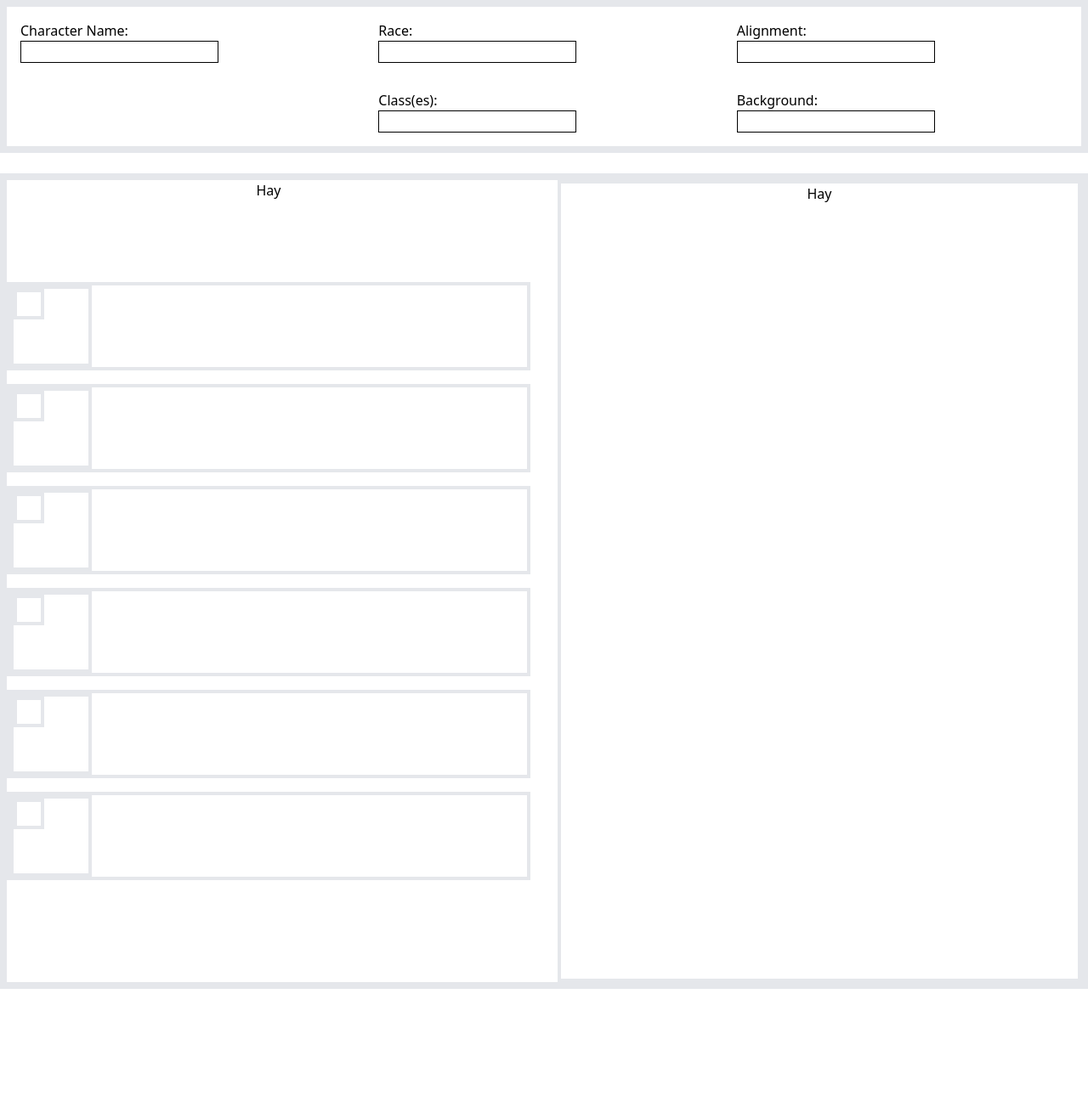
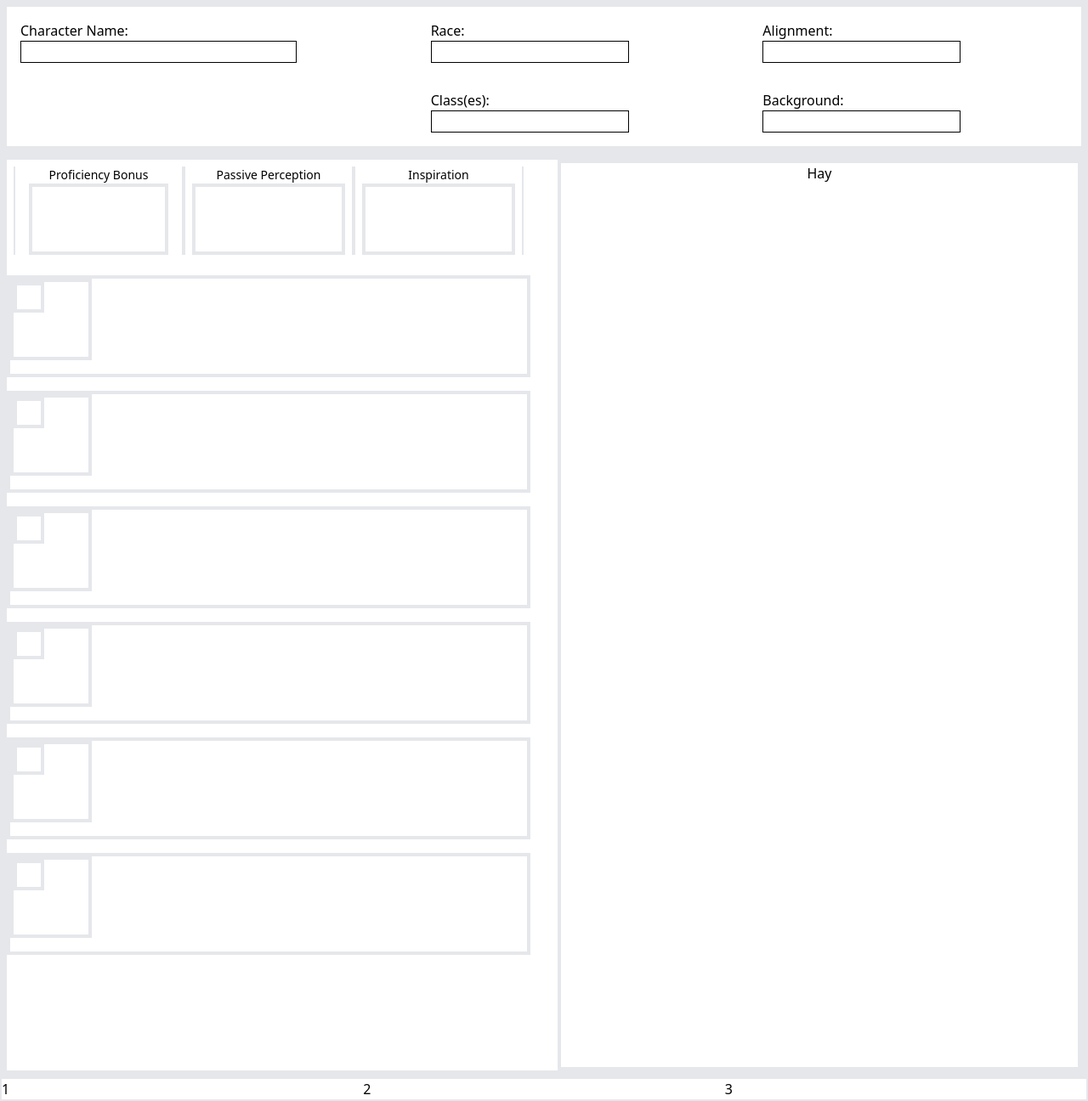
Before and after one commit to JZims/5e-sheet-component, a React (Vite) app: page / in a window 1280 px wide. Shown: the whole page at 85% size. Before the commit the page ends 1164 px from the top, so only its background shows below. Built offline with nearby package versions, Linux system fonts and the light colour scheme.

Commit message:
Bonus Boxes started

```diff
--- a/package.json
+++ b/package.json
@@ -10,9 +10,11 @@
     "preview": "vite preview"
   },
   "dependencies": {
+    "class-variance-authority": "^0.7.0",
     "eslint-plugin-react": "^7.33.2",
     "react": "^18.2.0",
-    "react-dom": "^18.2.0"
+    "react-dom": "^18.2.0",
+    "tailwind-merge": "^1.14.0"
   },
   "devDependencies": {
     "@types/react": "^18.2.15",
--- a/src/App.tsx
+++ b/src/App.tsx
@@ -1,91 +1,22 @@
+import BodyContent from "./components/BodyContent";
+import PageFooter from "./components/PageFooter";
+import PageHeader from "./components/PageHeader";
 
 
 
 function App() {
 
   return (
-  <>
-  {/* Header Section */}
-   <div className="container md:mx-auto border-solid border-8" id="header-section">
-      <div className="md:grid grid-rows-3 grid-flow-col xs:flex xs:flex-col" >
-        <div className="p-4 input-group row-span-3 " id="character-name">
-          <label htmlFor="character-name" >Character Name: </label>
-          <br/>
-          <input type="text" id="character-name" className=" border-black border-solid border"/>
-        </div>
-        <div className=" p-4 col-start-2 row-span-1" id="char-race">
-          <label htmlFor="char-race" className="pr-3">Race:</label>
-          <br/>
-          <input className="border-black border-solid border " type="text" id="char-race" />
-        </div>
-        <div className="p-4 col-start-2 row-span-1" id="char-class">
-          <label htmlFor="char-class" className="pr-3">Class(es):</label>
-          <br/>
-          <input type="text" id="char-class" className=" border-black border-solid border" />
-        </div>
-         <div className="p-4 col-start-3 row-span-1" id="char-alignment">
-          <label htmlFor="char-alignment" className="pr-3">Alignment:</label>
-          <br/>
-          <input type="text" id="char-alignment" className="border-black border-solid border" />
-        </div>
-        <div className="p-4 col-start-3 row-span-1" id="char-background">
-          <label htmlFor="char-background" className="pr-3">Background:</label>
-          <br/>
-          <input type="text" id="char-background" className="border-black border-solid border" />
-        </div>
-      </div>
+  <div className="max-h-screen flex flex-col">
+    {/* Header Section */}
+    <PageHeader />
 
-    </div>
-    <div className="container mt-6 md:mx-auto border-solid border-8" id="main-sheet">
-      <div className="md:grid grid-rows-8 grid-cols-4 grid-flow-col xs:flex xs:flex-col gap-4">
-        <div className="row-span-1 col-span-2 mr-2 text-center">
-          Hay
-        </div>
-        <div className="row-span-1 col-span-2 border-solid border-4 mr-2">
-          <div className="box-border h-24 w-24 border-4 relative">
-            <div className="box-border h-9 w-9 p-2 border-4 absolute top-0">
-            </div>
-          </div>
-        </div>
-        <div className="row-span-1 col-span-2 border-solid border-4 mr-2">
-          <div className="box-border h-24 w-24 border-4 relative">
-            <div className="box-border h-9 w-9 p-2 border-4 absolute top-0">
-            </div>
-          </div>
-        </div>
-        <div className="row-span-1 col-span-2 border-solid border-4 mr-2">
-          <div className="box-border h-24 w-24 border-4 relative">
-            <div className="box-border h-9 w-9 p-2 border-4 absolute top-0">
-            </div>
-          </div>
-        </div>
-        <div className="row-span-1 col-span-2 border-solid border-4 mr-2">
-          <div className="box-border h-24 w-24 border-4 relative">
-            <div className="box-border h-9 w-9 p-2 border-4 absolute top-0">
-            </div>
-          </div>
-        </div>
-        <div className="row-span-1 col-span-2 border-solid border-4 mr-2">
-          <div className="box-border h-24 w-24 border-4 relative">
-            <div className="box-border h-9 w-9 p-2 border-4 absolute top-0">
-            </div>
-          </div>
-        </div>
-        <div className="row-span-1 col-span-2 border-solid border-4 mr-2">
-          <div className="box-border h-24 w-24 border-4 relative">
-            <div className="box-border h-9 w-9 p-2 border-4 absolute top-0">
-            </div>
-          </div>
-        </div>
+    {/* Body Content */}
+    <BodyContent />
 
-
-
-        <div className="row-span-8 col-start-3 col-span-2 border-solid border-4 text-center ml-2">
-          Hay
-        </div>
-      </div>
-    </div>
-  </>
+    {/* Footer Section */}
+    <PageFooter />
+  </div>
   );
 };
 
--- /dev/null
+++ b/src/components/BodyContent.tsx
@@ -0,0 +1,78 @@
+
+export default function BodyContent () {
+    return (
+
+    <div className="border-solid border-8" id="main-sheet">
+
+         { /* Left Column */ }
+      <div className="md:grid grid-rows-8 grid-cols-4 grid-flow-col xs:flex xs:flex-col gap-4">
+        <div className="row-span-1 col-span-2 mr-2 text-center grid grid-cols-3 grid-flow-col p-2 place-content-baseline">
+          <div className="flex flex-col text-sm px-4 border-x-2 relative">
+             Proficiency Bonus
+          <div className=" h-18 w-18 p-4 border-4 flex flex-col flex-none justify-center items-center">
+              <input className=" p-2 box-content text-xl text-center outline-none" maxLength={2} size={2} type="text">
+              </input>
+          </div>
+          </div>
+          <div className="flex flex-col text-sm px-2 border-x-2">
+            Passive Perception
+               <div className=" h-18 w-18 p-4 border-4 flex flex-col flex-none justify-center items-center">
+              <input className=" p-2 box-content text-xl text-center outline-none" maxLength={2} size={2}>
+              </input>
+          </div>
+          </div>
+          <div className="flex flex-col text-sm px-2 border-x-2">
+             Inspiration
+               <div className=" h-18 w-18 p-4 border-4 flex flex-col flex-none justify-center items-center">
+              <input className=" p-2 box-content text-xl text-center outline-none" maxLength={2} size={2}>
+              </input>
+          </div>
+          </div>
+        </div>
+        <div className="row-span-1 col-span-2 border-solid border-4 mr-2">
+          <div className="box-border h-24 w-24 border-4 relative">
+            <div className="box-border h-9 w-9 p-2 border-4 absolute top-0">
+            </div>
+          </div>
+        </div>
+        <div className="row-span-1 col-span-2 border-solid border-4 mr-2">
+          <div className="box-border h-24 w-24 border-4 relative">
+            <div className="box-border h-9 w-9 p-2 border-4 absolute top-0">
+            </div>
+          </div>
+        </div>
+        <div className="row-span-1 col-span-2 border-solid border-4 mr-2">
+          <div className="box-border h-24 w-24 border-4 relative">
+            <div className="box-border h-9 w-9 p-2 border-4 absolute top-0">
+            </div>
+          </div>
+        </div>
+        <div className="row-span-1 col-span-2 border-solid border-4 mr-2">
+          <div className="box-border h-24 w-24 border-4 relative">
+            <div className="box-border h-9 w-9 p-2 border-4 absolute top-0">
+            </div>
+          </div>
+        </div>
+        <div className="row-span-1 col-span-2 border-solid border-4 mr-2">
+          <div className="box-border h-24 w-24 border-4 relative">
+            <div className="box-border h-9 w-9 p-2 border-4 absolute top-0">
+            </div>
+          </div>
+        </div>
+        <div className="row-span-1 col-span-2 border-solid border-4 mr-2">
+          <div className="box-border h-24 w-24 border-4 relative">
+            <div className="box-border h-9 w-9 p-2 border-4 absolute top-0">
+            </div>
+          </div>
+        </div>
+
+
+        {/* Right Column */}
+        <div className="row-span-8 col-start-3 col-span-2 border-solid border-4 text-center ml-2">
+          Hay
+        </div>
+      </div>
+
+    </div>
+    )
+}
--- /dev/null
+++ b/src/components/PageFooter.tsx
@@ -0,0 +1,14 @@
+
+
+export default function PageFooter() {
+
+    return (
+        <div className="border-solid border-2 md:grid grid-cols-3 xs:flex xs:flex-col" id="footer-section">
+                <div> 1 </div>
+                <div> 2 </div>
+                <div> 3 </div>
+
+        </div>
+    )
+
+}
--- /dev/null
+++ b/src/components/PageHeader.tsx
@@ -0,0 +1,35 @@
+
+
+export default function PageHeader() {
+    return (
+        <div className="border-solid border-8 justify-between" id="header-section">
+            <div className="md:grid grid-rows-3 md:grid-flow-col xs:flex xs:flex-col" >
+                <div className="p-4 input-group row-span-3 " id="character-name">
+            <label htmlFor="character-name" >Character Name: </label>
+            <br/>
+            <input type="text" id="character-name" className=" border-black border-solid border" size={30}/>
+          </div>
+          <div className=" p-4 col-start-2 row-span-1" id="char-race">
+            <label htmlFor="char-race" className="pr-3">Race:</label>
+            <br/>
+            <input className="border-black border-solid border " type="text" id="char-race" />
+          </div>
+          <div className="p-4 col-start-2 row-span-1" id="char-class">
+            <label htmlFor="char-class" className="pr-3">Class(es):</label>
+            <br/>
+            <input type="text" id="char-class" className=" border-black border-solid border" />
+          </div>
+           <div className="p-4 col-start-3 row-span-1" id="char-alignment">
+            <label htmlFor="char-alignment" className="pr-3">Alignment:</label>
+            <br/>
+            <input type="text" id="char-alignment" className="border-black border-solid border" />
+          </div>
+          <div className="p-4 col-start-3 row-span-1" id="char-background">
+            <label htmlFor="char-background" className="pr-3">Background:</label>
+            <br/>
+            <input type="text" id="char-background" className="border-black border-solid border" />
+          </div>
+        </div>
+      </div>
+    )
+}
--- /dev/null
+++ b/src/components/ShortInput.tsx
@@ -0,0 +1,15 @@
+import { cva } from "class-variance-authority"
+
+
+export const inputStyles = cva([], {
+    variants:{
+        location: {
+            header: ["border-black", "border-solid border"],
+            stat: [],
+            modifier: []
+
+        },
+
+    }
+}
+)
```
Also changed, not shown: src/App.css (deleted), 1 other file (tests, documents, lock files or other folders).
